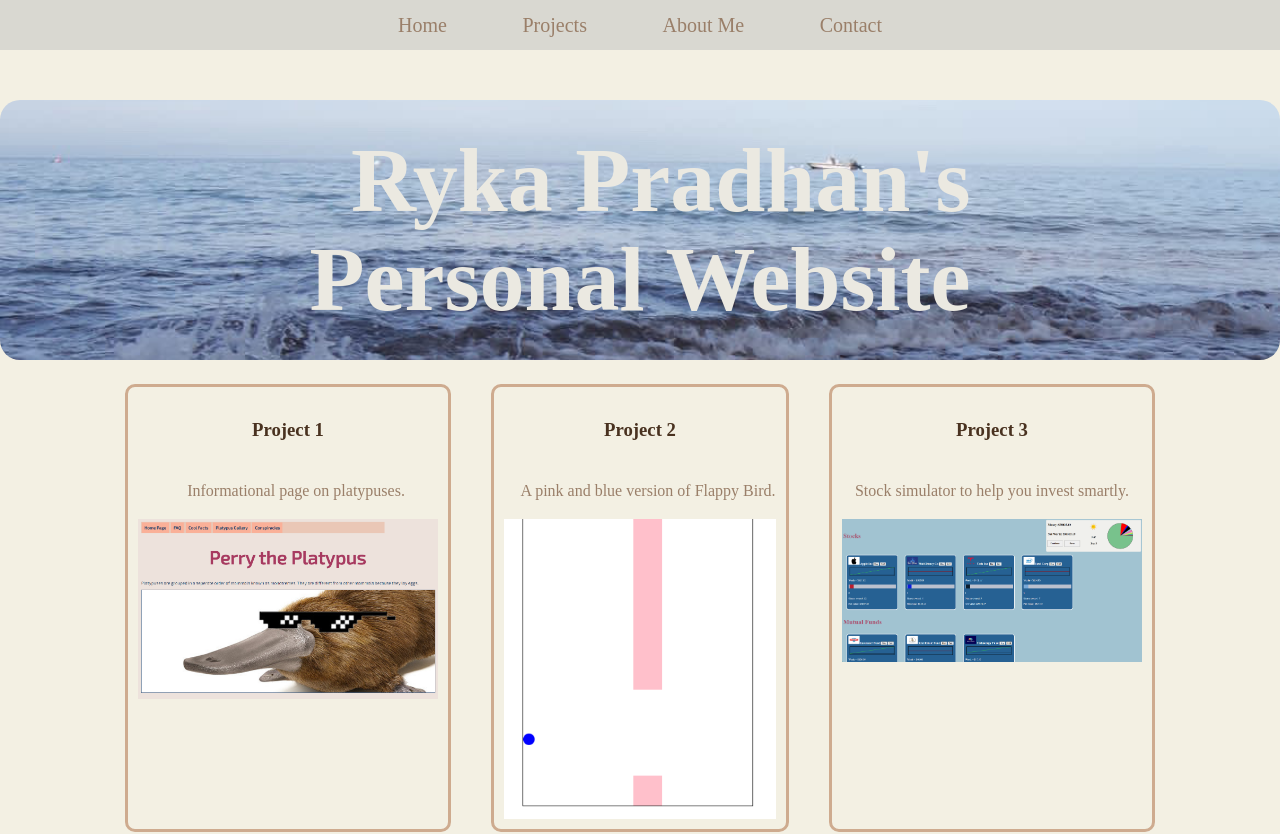
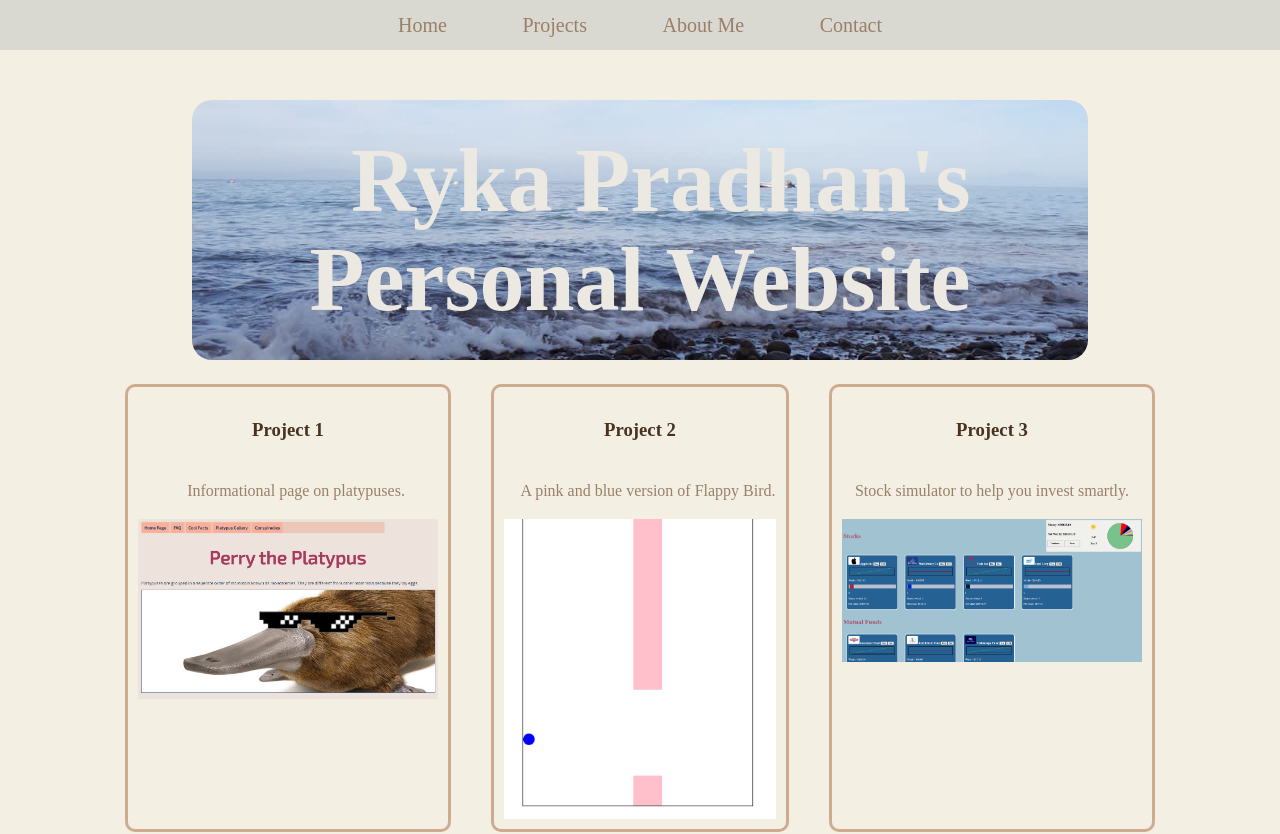
Before and after one commit to tsctor-rykap/portfolio, a React (Vite) app in the folder undecided/NAME/: page / in a window 1280 px wide. Shown: the top 834 px of the page. Built offline with nearby package versions, Linux system fonts and the light colour scheme; a web font is replaced by a local one.

Commit message:
fixed format

```diff
--- a/undecided/NAME/src/App.css
+++ b/undecided/NAME/src/App.css
@@ -76,7 +76,6 @@ a:hover {
 
 body {
   margin: 0;
-  display: flex;
   /* place-items: center; */
   min-height: 100vh;
   background-color: #f3f0e3;
--- a/undecided/NAME/src/Homepage.css
+++ b/undecided/NAME/src/Homepage.css
@@ -118,7 +118,7 @@ section {
 }
 @media screen and (width >= 80rem) {
   .Homepage {
-    width: 100%;
+    width: 70%;
     margin: 0;
     padding: 0;
   }
```
Also changed, not shown: 1 other file (tests, documents, lock files or other folders).
